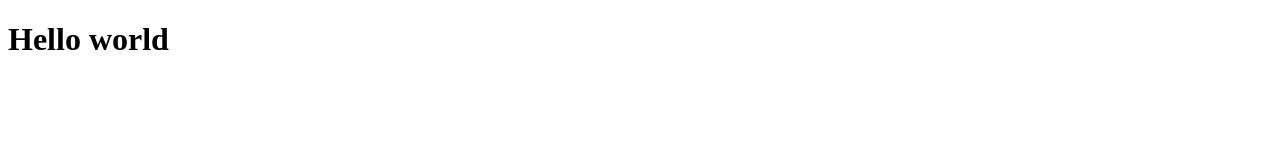
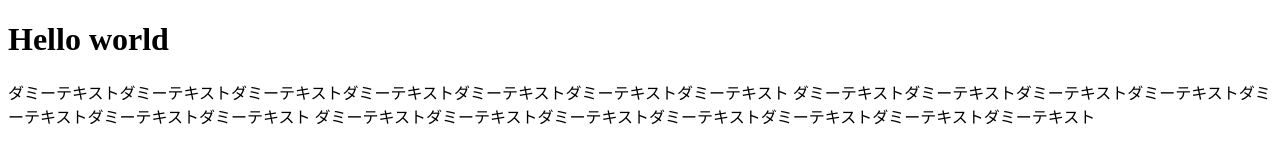
Before and after one commit to TeamNagamura/test_project, a plain HTML site: page index.html in a window 1280 px wide. Drawn offline with Linux system fonts and the light colour scheme.

Commit message:
ダミーテキストを追記

```diff
--- a/index.html
+++ b/index.html
@@ -10,7 +10,10 @@
 
 <body>
     <h1>Hello world</h1>
-
+    <p>ダミーテキストダミーテキストダミーテキストダミーテキストダミーテキストダミーテキストダミーテキスト
+        ダミーテキストダミーテキストダミーテキストダミーテキストダミーテキストダミーテキストダミーテキスト
+        ダミーテキストダミーテキストダミーテキストダミーテキストダミーテキストダミーテキストダミーテキスト
+    </p>
 </body>
 
 </html>
```
